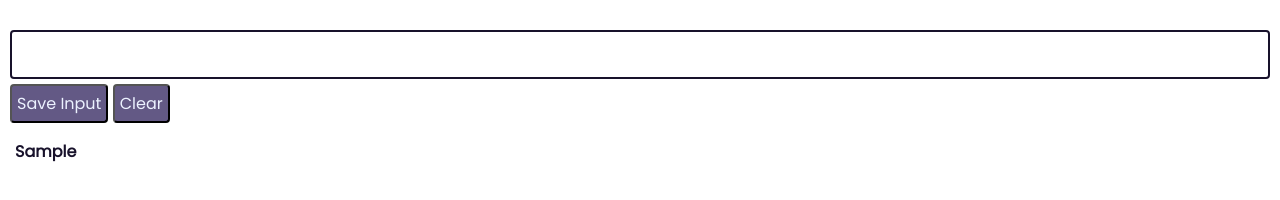
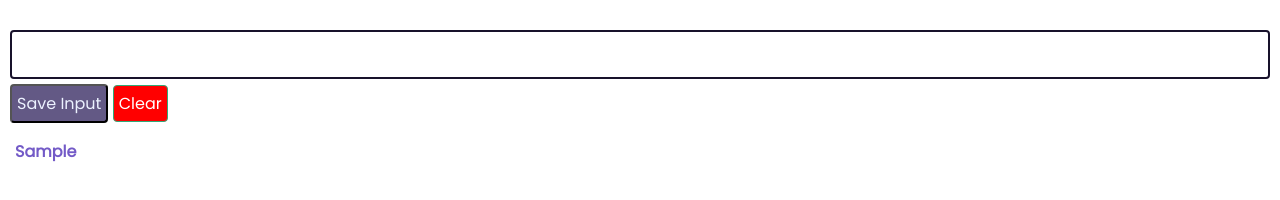
Before and after one commit to faisalkhandev/chromeExtension, a browser extension: page index.html in a window 1280 px wide. Both pictures are taken after typing "Sample" into the empty fields and a click on the button "Save Input". Drawn offline with Linux system fonts and the light colour scheme.

Commit message:
Update style.css

```diff
--- a/style.css
+++ b/style.css
@@ -42,5 +42,11 @@ ul {
 
 li a {
     text-decoration: none;
-    color: #18122B
+    color: #735ac7
 }
+
+#clearButton {
+    background-color: red;
+    color: white;
+    border: 1px solid rgb(50, 168, 119);
+}
```
